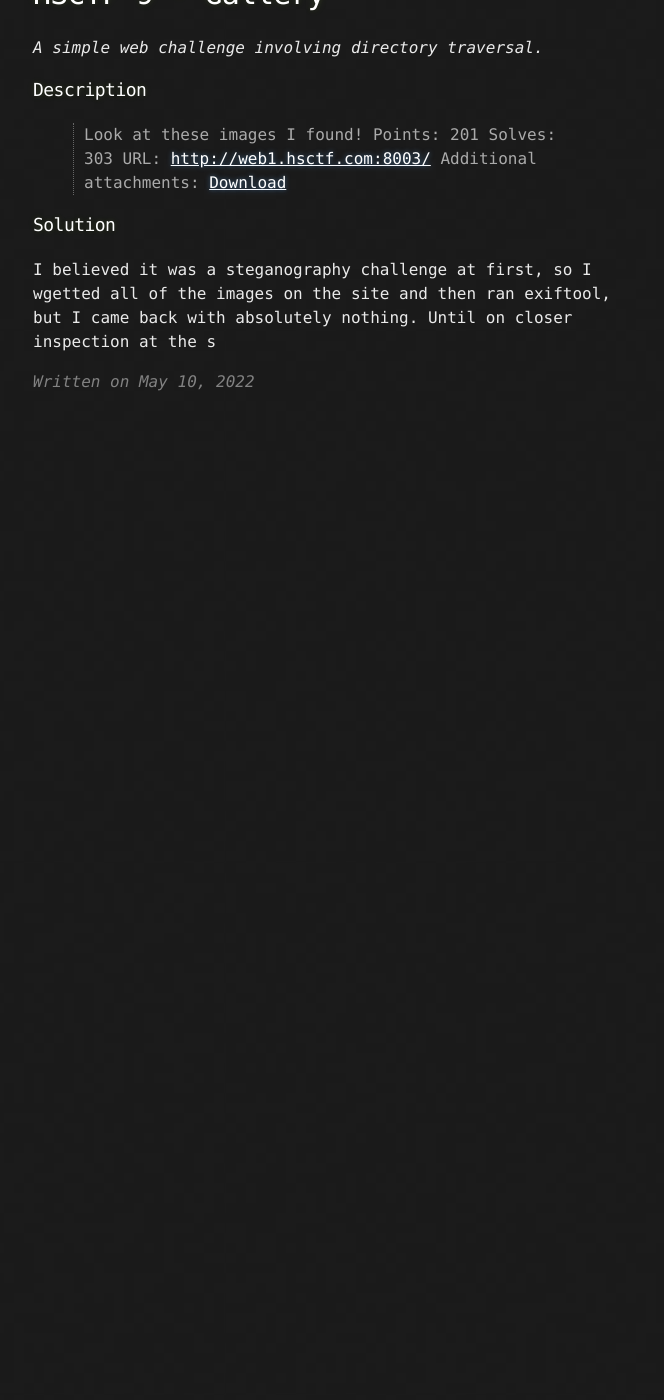
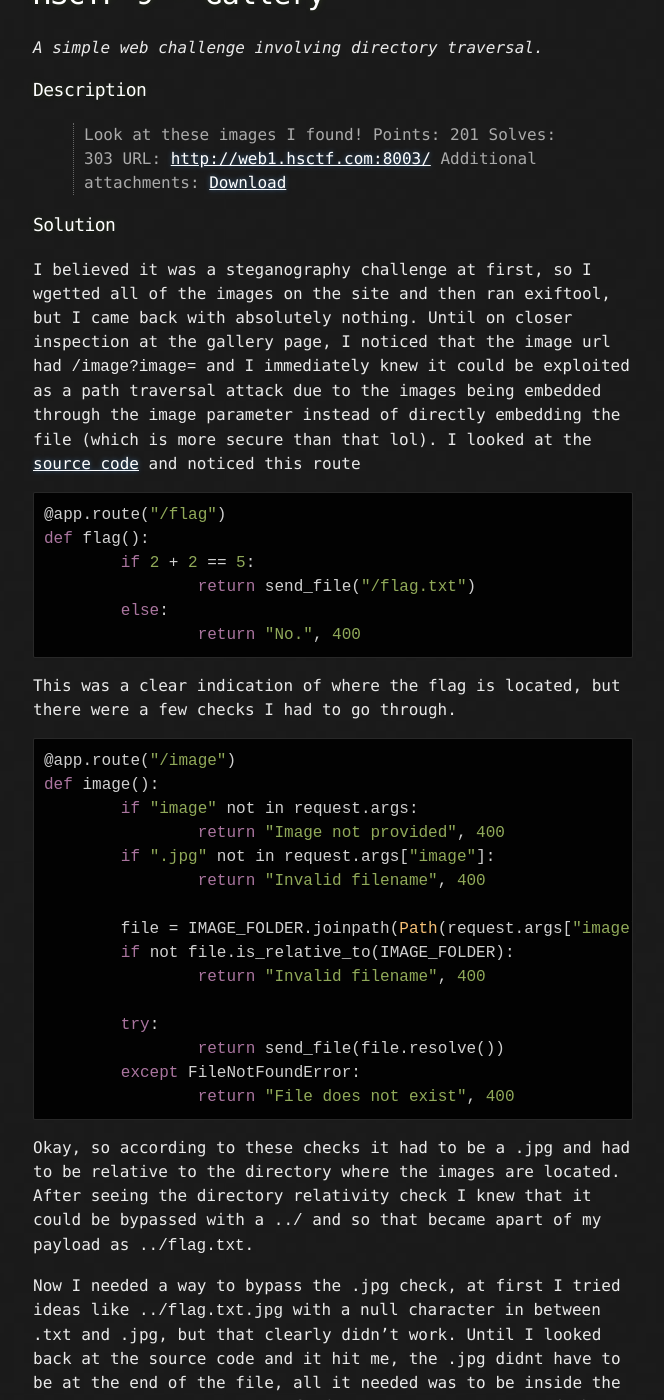
Before and after one commit to L1NCCTF/l1nc.github.io, a Jekyll site: the page built from _posts/2022-05-10-hsctf9-gallery.md, in a window 1280 px wide and 1400 px high, scrolled down 202 px. Shown: the whole window, without its empty margins (307-971 px from the left). Built offline with Jekyll 4.4.1, drawn with Linux system fonts in a browser that asks for light colours; before the commit the page ends 900 px from its top, so only the background shows below that; some of the changed text lies outside the part shown.

Commit message:
Update 2022-05-10-hsctf9-gallery.md

````diff
--- a/_posts/2022-05-10-hsctf9-gallery.md
+++ b/_posts/2022-05-10-hsctf9-gallery.md
@@ -8,6 +8,8 @@ date: 2022-05-10
 
 *A simple web challenge involving directory traversal.*
 
+<!--more-->
+
 ### Description
 > Look at these images I found!
 > Points: 201
@@ -17,4 +19,40 @@ date: 2022-05-10
 
 ### Solution
 
-I believed it was a steganography challenge at first, so I wgetted all of the images on the site and then ran exiftool, but I came back with absolutely nothing. Until on closer inspection at the s
+I believed it was a steganography challenge at first, so I wgetted all of the images on the site and then ran exiftool, but I came back with absolutely nothing. Until on closer inspection at the gallery page, I noticed that the image url had `/image?image=` and I immediately knew it could be exploited as a path traversal attack due to the images being embedded through the `image` parameter instead of directly embedding the file (which is more secure than that lol).
+I looked at the [source code](https://hsctf-9-resources.storage.googleapis.com/uploads/f6fb4242f208ee8229bac9fb310223ea685530b2d72582eec086a1988acdf26a/gallery.zip) and noticed this route
+
+```python
+@app.route("/flag")
+def flag():
+	if 2 + 2 == 5:
+		return send_file("/flag.txt")
+	else:
+		return "No.", 400
+```
+
+This was a clear indication of where the flag is located, but there were a few checks I had to go through.
+
+```python
+@app.route("/image")
+def image():
+	if "image" not in request.args:
+		return "Image not provided", 400
+	if ".jpg" not in request.args["image"]:
+		return "Invalid filename", 400
+
+	file = IMAGE_FOLDER.joinpath(Path(request.args["image"]))
+	if not file.is_relative_to(IMAGE_FOLDER):
+		return "Invalid filename", 400
+
+	try:
+		return send_file(file.resolve())
+	except FileNotFoundError:
+		return "File does not exist", 400
+```
+
+Okay, so according to these checks it had to be a .jpg and had to be relative to the directory where the images are located. After seeing the directory relativity check I knew that it could be bypassed with a `../` and so that became apart of my payload as `../flag.txt`.
+
+Now I needed a way to bypass the .jpg check, at first I tried ideas like `../flag.txt.jpg` with a null character in between .txt and .jpg, but that clearly didn't work. Until I looked back at the source code and it hit me, the .jpg didnt have to be at the end of the file, all it needed was to be inside the request parameter, so I crafted `../.jpg/../flag.txt` and the flag popped up.
+
+<img src="/resources/2022/hsctf9/gallery/gallery_flag.png" width="800">
````
